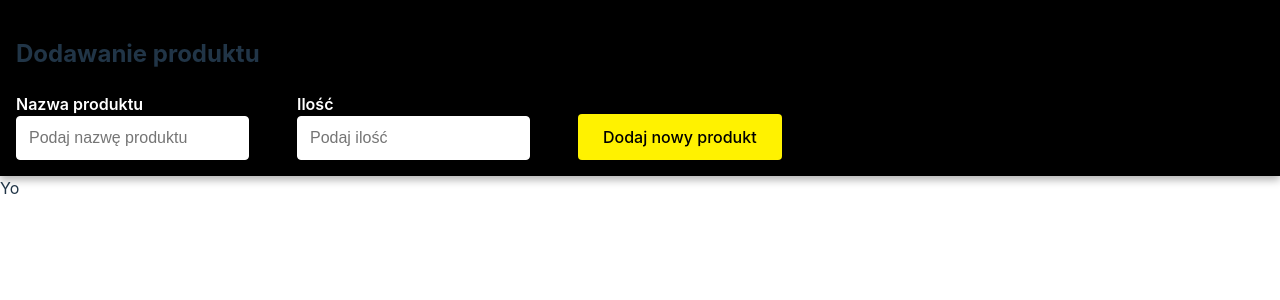
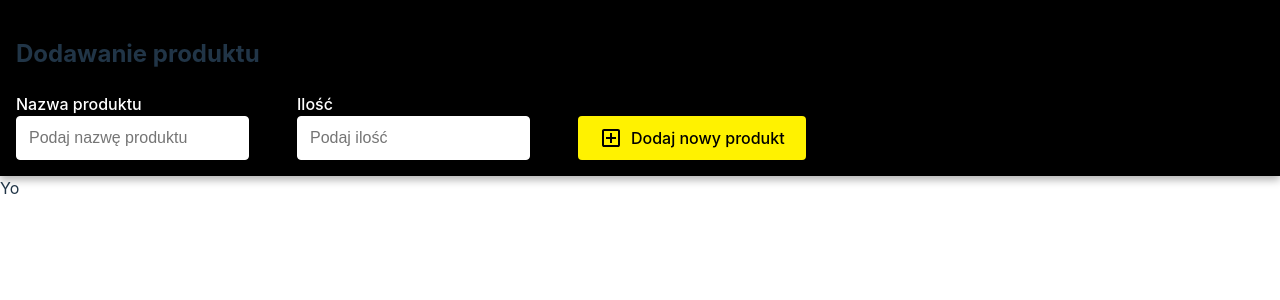
Before and after one commit to JanKrysztop/Product-Expert, a Vue app: page / in a window 1280 px wide. Shown: the top 300 px of the page. Built offline with nearby package versions, Linux system fonts and the light colour scheme; the HTML template or start-up script is replaced by a standard one.

Commit message:
feat: add pinia store, tests setup

```diff
--- a/package.json
+++ b/package.json
@@ -6,7 +6,8 @@
   "scripts": {
     "dev": "vite",
     "build": "vue-tsc -b && vite build",
-    "preview": "vite preview"
+    "preview": "vite preview",
+    "test": "vitest"
   },
   "dependencies": {
     "pinia": "^2.2.6",
@@ -15,6 +16,7 @@
   "devDependencies": {
     "@eslint/js": "^9.15.0",
     "@vitejs/plugin-vue": "^5.1.4",
+    "@vue/test-utils": "^2.4.6",
     "eslint": "^9.15.0",
     "eslint-plugin-vue": "^9.31.0",
     "globals": "^15.12.0",
--- a/src/components/ProductForm.vue
+++ b/src/components/ProductForm.vue
@@ -1,14 +1,43 @@
 <script setup lang="ts">
-import { ref } from "vue";
+import { computed, ref } from "vue"
+import { useProductStore } from "../stores/product";
 
-const productName = ref<string>("");
-const quantity = ref<number | null>(null);
+const productStore = useProductStore()
+
+const productName = ref<string>("")
+const quantity = ref<number | null>(null)
+
+const isFormValid = computed(
+  () => !!productName.value && quantity.value !== null
+)
+
+const onSubmit = () => {
+  if (!isFormValid.value) {
+    console.error("Form is invalid. Please fill in all fields.");
+    return;
+  }
+
+  productStore.addProduct({
+    name: productName.value,
+    quantity: quantity.value!,
+  });
+
+  console.log("New product added", {
+    name: productName.value,
+    quantity: quantity.value,
+  });
+
+  productName.value = "";
+  quantity.value = null;
+};
+
+
 </script>
 
 <template>
   <div class="form-wrapper">
     <h2>Dodawanie produktu</h2>
-    <form class="product-form">
+    <form @submit.prevent="onSubmit" class="product-form">
       <div class="form-group">
         <label for="productName">Nazwa produktu</label>
         <input
@@ -16,8 +45,7 @@ const quantity = ref<number | null>(null);
           v-model="productName"
           type="text"
           required
-          placeholder="Podaj nazwę produktu"
-        />
+          placeholder="Podaj nazwę produktu" />
       </div>
       <div class="form-group">
         <label for="quantity">Ilość</label>
@@ -27,22 +55,19 @@ const quantity = ref<number | null>(null);
           type="number"
           required
           min="1"
-          placeholder="Podaj ilość"
-        />
+          placeholder="Podaj ilość" />
       </div>
-      <button type="submit">Dodaj nowy produkt</button>
+      <button type="submit" :disabled="!isFormValid"> <img style="padding-right: 0.5rem;" src="../assets/add_box.svg" alt="Add icon" />Dodaj nowy produkt</button>
     </form>
   </div>
 </template>
 
 <style scoped>
 .form-wrapper {
+  max-width: 100%;
   padding: 1rem;
   background-color: #000;
   box-shadow: 0 4px 8px rgba(0, 0, 0, 0.3);
-  max-width: 100%;
-  width: 100%;
-  box-sizing: border-box;
 }
 
 .product-form {
@@ -55,7 +80,7 @@ const quantity = ref<number | null>(null);
   flex-direction: column;
   align-items: flex-start;
   color: #fff;
-  font-weight: 600;
+  font-weight: 500;
 }
 
 input {
@@ -65,19 +90,22 @@ input {
   background-color: #fff;
   border: 1px solid #fff;
   border-radius: 4px;
-  outline: none;
 }
 
 button {
-    min-width: 200px;
-  padding: 0.75rem 1.5rem;
+  align-self: end;
+  display: flex;
+  align-items: center;
+  justify-content: center;
+  min-width: 200px;
+  height: 2.75rem;
+  padding: 0.5rem 1.25rem;
   font-size: 1rem;
   color: #000;
   background-color: #fff200;
   border: 1px solid transparent;
   border-radius: 4px;
   cursor: pointer;
-  align-self: flex-end;
   font-weight: 500;
   font-family: inherit;
 }
@@ -87,7 +115,6 @@ button:hover {
 }
 
 @media (max-width: 768px) {
-
   .product-form {
     gap: 1rem;
     flex-direction: column;
@@ -99,16 +126,14 @@ button:hover {
     margin-bottom: 1rem;
   }
 
-  input{
+  input {
     width: 100%;
-    box-sizing: border-box
+    box-sizing: border-box;
   }
 
   button {
     width: 100%;
+    margin-top: 2rem;
   }
 }
-
-
-
 </style>
--- /dev/null
+++ b/src/stores/product.ts
@@ -0,0 +1,29 @@
+import { defineStore } from "pinia"
+import { Product } from "../types/product"
+
+export const useProductStore = defineStore("productStore", {
+  state: (): { products: Product[] } => ({
+    products: [],
+  }),
+  actions: {
+    addProduct(product: Omit<Product, 'id'>) {
+      this.products.push({ ...product, id: Date.now() })
+    },
+    deleteProduct(id: number) {
+      const index = this.products.findIndex((product) => product.id === id)
+      if (index !== -1) {
+        this.products.splice(index, 1)
+      } else {
+        console.error(`Product with id ${id} not found.`)
+      }
+    },
+    updateProduct(id: number, updatedProduct: Product) {
+      const index = this.products.findIndex((product) => product.id === id)
+      if (index !== -1) {
+        this.products[index] = { ...updatedProduct, id }
+      } else {
+        console.error(`Product with id ${id} not found.`)
+      }
+    },
+  },
+})
--- /dev/null
+++ b/src/types/product.ts
@@ -0,0 +1,5 @@
+export interface Product {
+    id: number;
+    name: string;
+    quantity: number;
+  }
--- a/vite.config.ts
+++ b/vite.config.ts
@@ -1,7 +1,11 @@
-import { defineConfig } from 'vite'
+import { defineConfig } from 'vitest/config'
 import vue from '@vitejs/plugin-vue'
 
 // https://vite.dev/config/
 export default defineConfig({
   plugins: [vue()],
+  test: {
+    globals: true,
+    environment: 'jsdom', // Simulates a DOM environment
+  },
 })
```
Also changed, not shown: src/assets/add_box.svg (added), 1 other file (tests, documents, lock files or other folders).
